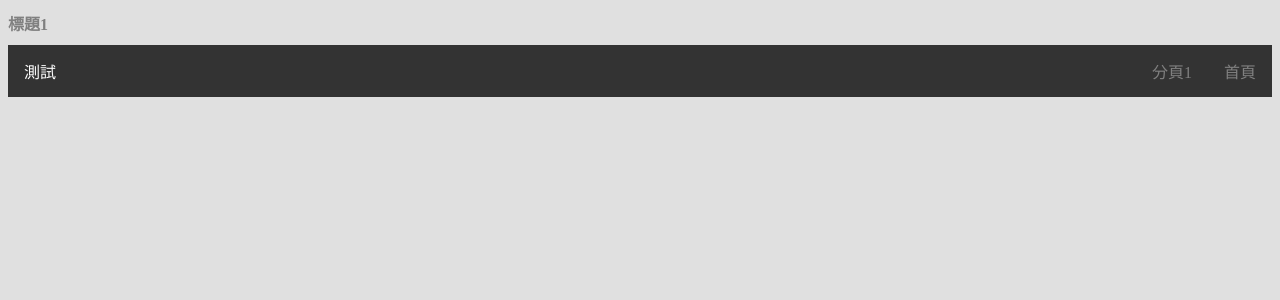
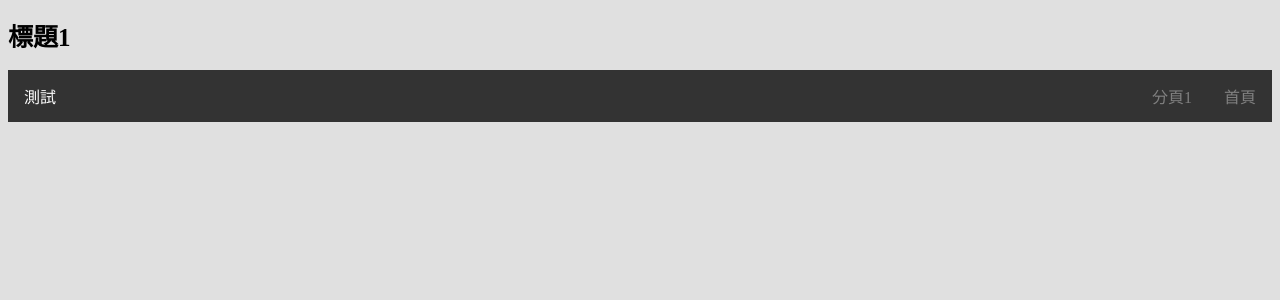
Before and after one commit to dennyxbox890/php-web-interface-test, a PHP site: page /index.html in a window 1280 px wide. Shown: the top 300 px of the page. Run offline with PHP 8.4, Linux system fonts and the light colour scheme.

Commit message:
update style1.css

```diff
--- a/style1.css
+++ b/style1.css
@@ -22,8 +22,8 @@ right: 固定
 box-shadow: px px px px color; 陰影
 */
 .main_header {
-  font-size: 16px;
-  color: grey;
+  font-size: 25px;
+  color: black;
 }
 /* Background */
 html {
```
